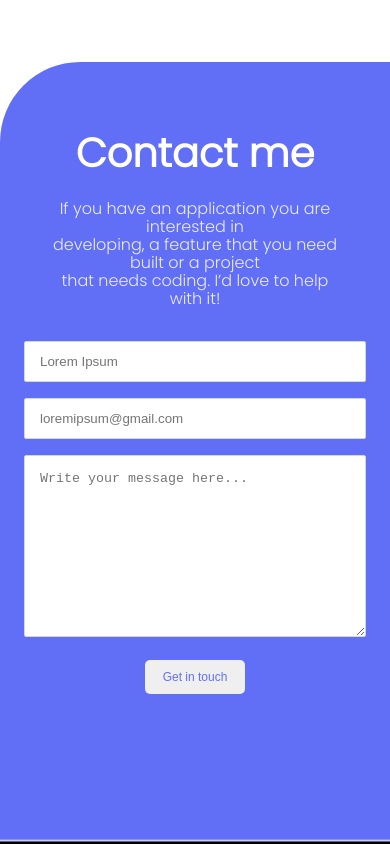
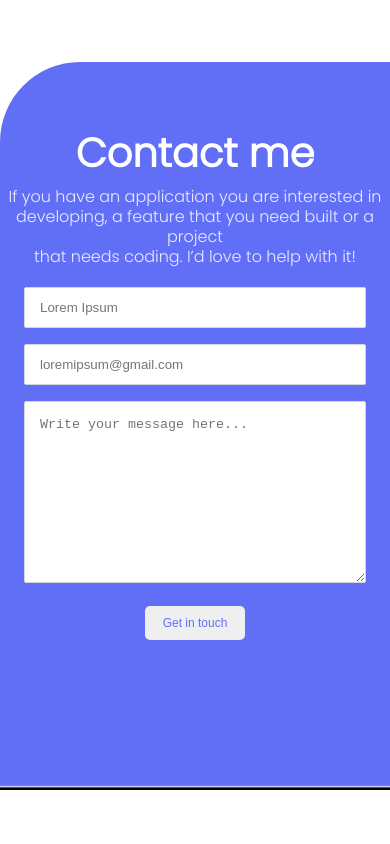
Before and after one commit to ethred/Portfolio, a website: page index.html in a window 390 px wide. Shown: the part 4383-5227 px from the top of the page. After the commit the page ends 5173 px from the top, so only its background shows below. Drawn offline with Linux system fonts and the light colour scheme; a web font is replaced by a local one.

Commit message:
update app.js

```diff
--- a/style.css
+++ b/style.css
@@ -1255,14 +1255,14 @@ input[type="submit"]:focus {
     margin-top: 450px;
   }
 
-  .contact .sub-contact p {
+  /* .contact .sub-contact p {
     color: rgb(235, 235, 255);
     text-align: center;
     margin: 0.8rem 2.8rem;
     font-weight: 550;
     line-height: 18px;
     font-size: 16px;
-  }
+  } */
 
   #popup2.active {
     top: 45%;
```
